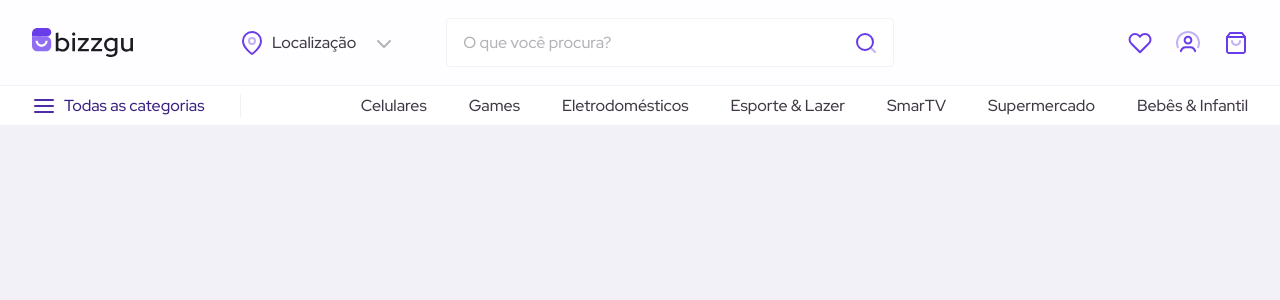
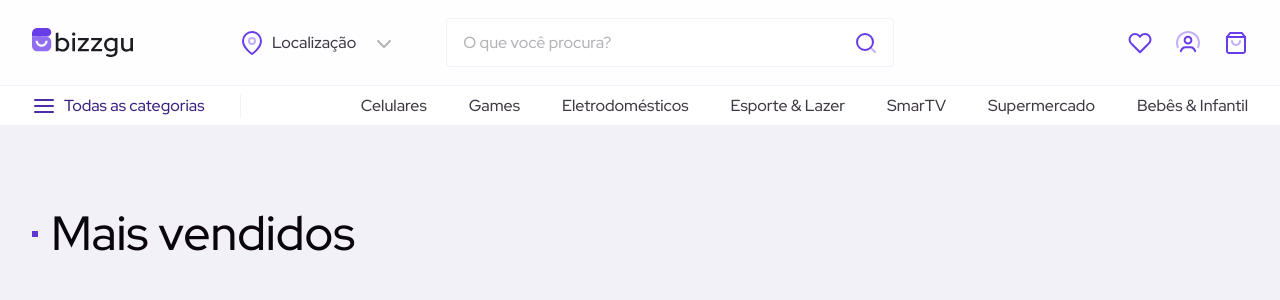
Before and after one commit to luuizz/bizzgu, a React (Vite) app: page / in a window 1280 px wide. Shown: the top 300 px of the page. Built offline with nearby package versions, Linux system fonts and the light colour scheme.

Commit message:
add CartWidget and ItemListContainer

```diff
--- a/package.json
+++ b/package.json
@@ -16,7 +16,8 @@
     "react": "^18.2.0",
     "react-dom": "^18.2.0",
     "react-router-dom": "^6.14.2",
-    "styled-components": "^6.0.5"
+    "styled-components": "^6.0.5",
+    "swiper": "^10.0.4"
   },
   "devDependencies": {
     "@types/react": "^18.2.14",
--- a/src/App.jsx
+++ b/src/App.jsx
@@ -2,6 +2,7 @@ import React, { useState } from 'react'
 import GlobalStyle from './styles/Global'
 import { Header } from './components/Header'
 import { NavBar } from './components/NavBar'
+import { ItemList } from './components/ItemList'
 
 function App() {
 
@@ -10,6 +11,7 @@ function App() {
       <GlobalStyle />
       <Header />
       <NavBar />
+      <ItemList />
     </>
   )
 }
--- /dev/null
+++ b/src/components/Header/CartWidget.jsx
@@ -0,0 +1,8 @@
+import {} from './styles'
+import iconCarrinho from '/src/assets/icon-chart.svg'
+
+export function CartWidget() {
+    return (
+        <img src={iconCarrinho} alt="Ícone de uma sacola" title='Carrinho'/>
+    )
+}
--- a/src/components/Header/NavigationProfile.jsx
+++ b/src/components/Header/NavigationProfile.jsx
@@ -1,7 +1,7 @@
 import { StylesGroupProfile } from './styles'
 import iconWishList from '/src/assets/icon-wishlist.svg'
 import iconAccount from '/src/assets/icon-account.svg'
-import iconCarrinho from '/src/assets/icon-chart.svg'
+import { CartWidget } from './CartWidget'
 
 export function NavigationProfile() {
     return (
@@ -21,7 +21,7 @@ export function NavigationProfile() {
 
                 <li>
                     <a href="#">
-                        <img src={iconCarrinho} alt="Ícone de uma sacola" title='Carrinho'/>
+                        <CartWidget />
                     </a>
                 </li>
             </StylesGroupProfile>
--- /dev/null
+++ b/src/components/ItemList/TitleSection.jsx
@@ -0,0 +1,13 @@
+import { StyleTitleSection } from './styles'
+import DetailTitle from '/src/assets/pointer-title.svg'
+
+export function TitleSection({title}) {
+    return (
+        <>
+            <StyleTitleSection className="title">
+                <img src={DetailTitle} alt="Imagem de um quadrado" />
+                <h2>{title}</h2>
+            </StyleTitleSection>
+        </>
+    )
+}
--- /dev/null
+++ b/src/components/ItemList/index.jsx
@@ -0,0 +1,16 @@
+import { MostPopulars } from './styles'
+import { TitleSection } from './TitleSection'
+
+export function ItemList() {
+    return (
+        <>
+        <MostPopulars>
+            <div className="container">
+                <TitleSection
+                title="Mais vendidos"
+                />
+            </div>
+        </MostPopulars>
+        </>
+    )
+}
--- /dev/null
+++ b/src/components/ItemList/styles.js
@@ -0,0 +1,22 @@
+import styled from 'styled-components'
+
+export const MostPopulars = styled.section`
+    padding: 8rem 0;
+`
+
+export const StyleTitleSection = styled.div`
+    display: flex;
+    flex-direction: row;
+    align-items: center;
+    gap: 1.3rem;
+    img {
+        max-width: 0.6rem;
+        height: 0.6rem;
+    }
+    h2 {
+        font-weight: 500;
+        font-family: var(--font-red-hat);
+        font-size: 4.8rem;
+        color: var(--gray-800);
+    }
+`
```
Also changed, not shown: src/assets/pointer-title.svg (added), 1 other file (tests, documents, lock files or other folders).
